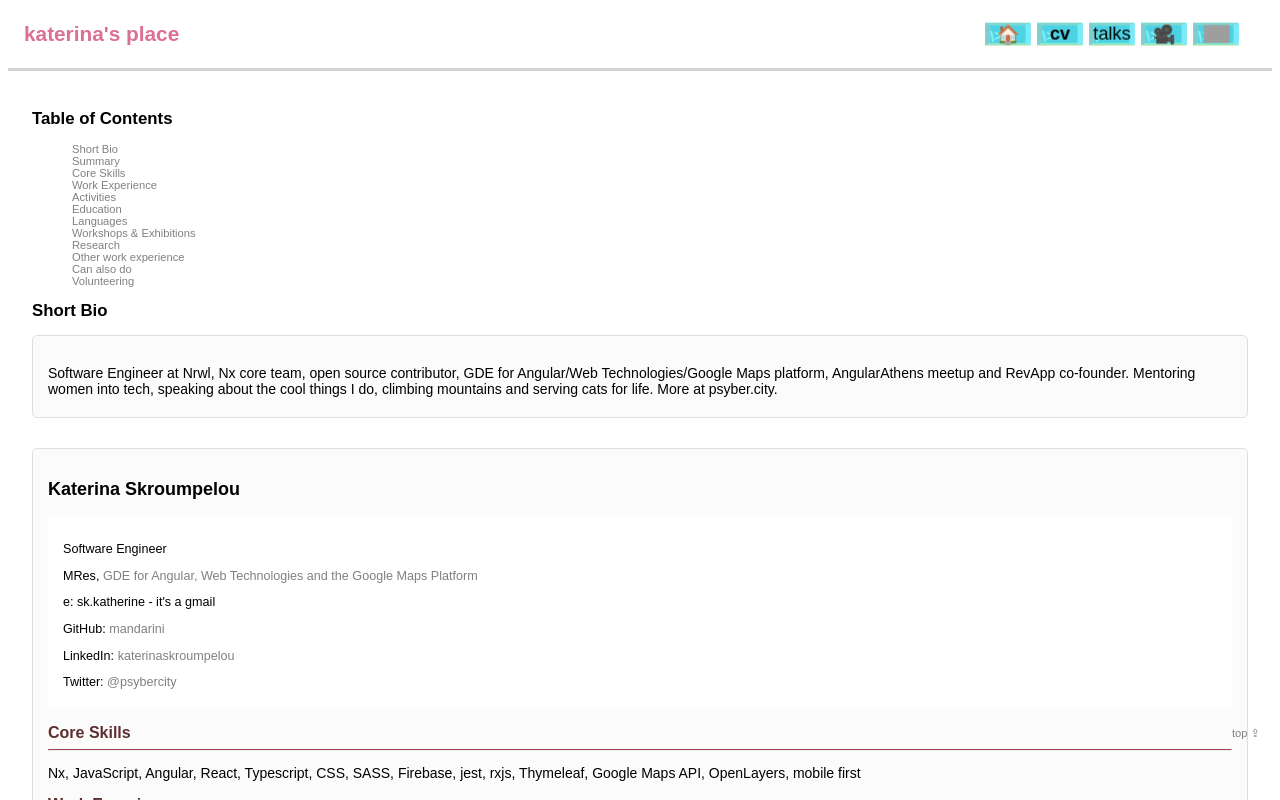
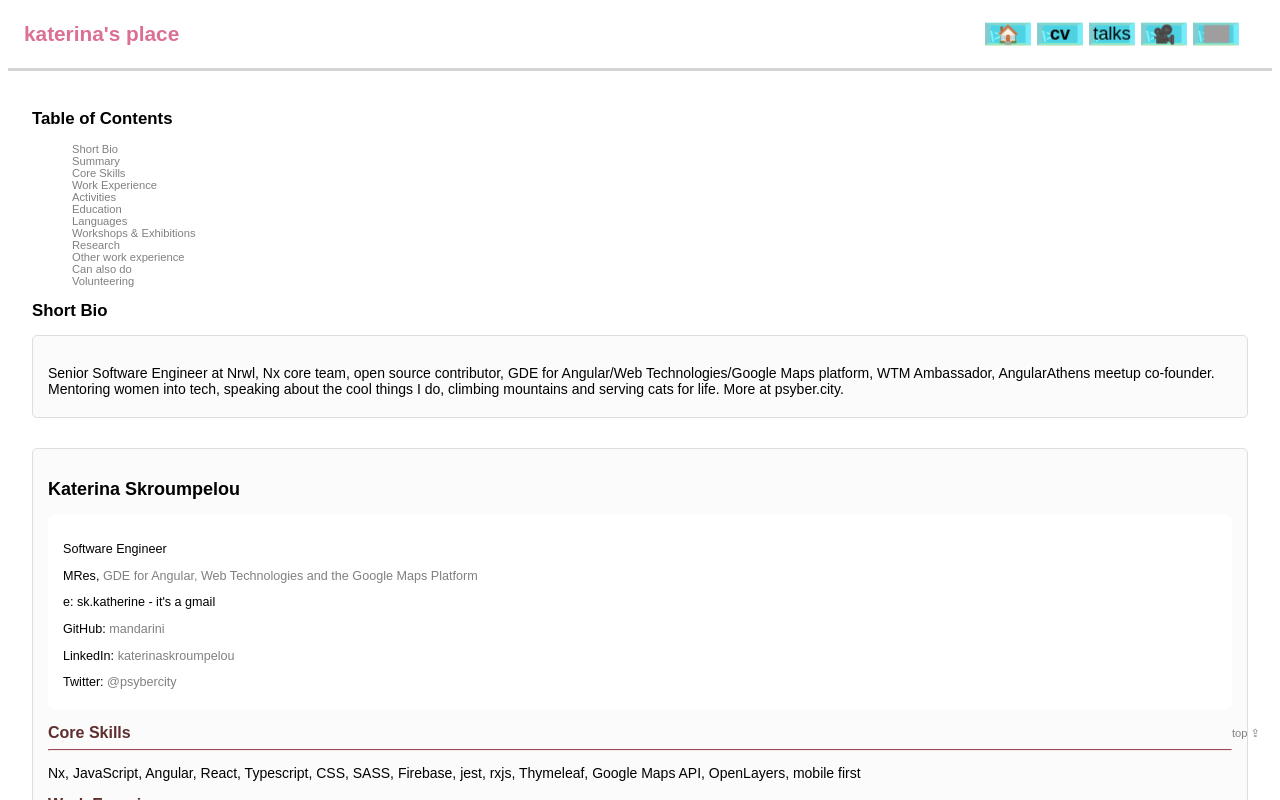
Before and after one commit to mandarini/psybercity-old, an Angular app: page /cv in a window 1280 px wide. Shown: the top 800 px of the page. Built offline with nearby package versions, Linux system fonts and the light colour scheme; grey boxes are pictures that could not be loaded.

Commit message:
added WTM info

```diff
--- a/src/app/components/cv/cv.component.html
+++ b/src/app/components/cv/cv.component.html
@@ -31,11 +31,11 @@
     <h1>Short Bio</h1>
     <div class="cv-container">
       <p>
-        Software Engineer at Nrwl, Nx core team, open source contributor, GDE
-        for Angular/Web Technologies/Google Maps platform, AngularAthens meetup
-        and RevApp co-founder. Mentoring women into tech, speaking about the
-        cool things I do, climbing mountains and serving cats for life. More at
-        psyber.city.
+        Senior Software Engineer at Nrwl, Nx core team, open source contributor,
+        GDE for Angular/Web Technologies/Google Maps platform, WTM Ambassador,
+        AngularAthens meetup co-founder. Mentoring women into tech, speaking
+        about the cool things I do, climbing mountains and serving cats for
+        life. More at psyber.city.
       </p>
     </div>
     <div class="cv-container long">
--- a/src/app/components/home/home.component.html
+++ b/src/app/components/home/home.component.html
@@ -90,9 +90,17 @@
   <section>
     <h3>mentory things</h3>
     <p>
+      I am a
+      <a
+        target="_blank"
+        href="https://www.womentechmakers.com/ambassadors/profiles/629f7b339cb5640c3d6c24f4/katerina_skroumpelou"
+        >Women Techmakers Ambassador</a
+      >.
+    </p>
+    <p>
       Every 3rd Wednesday of every month
-      <a href="https://twitter.com/ladyleet">Tracy Lee</a> and I host the
-      webcast
+      <a target="_blank" href="https://twitter.com/ladyleet">Tracy Lee</a> and I
+      host the webcast
       <a href="https://www.thisdot.co/women-in-tech" target="_blank"
         >Monthly Mentoring: Women in Tech </a
       >. It's an open
```
